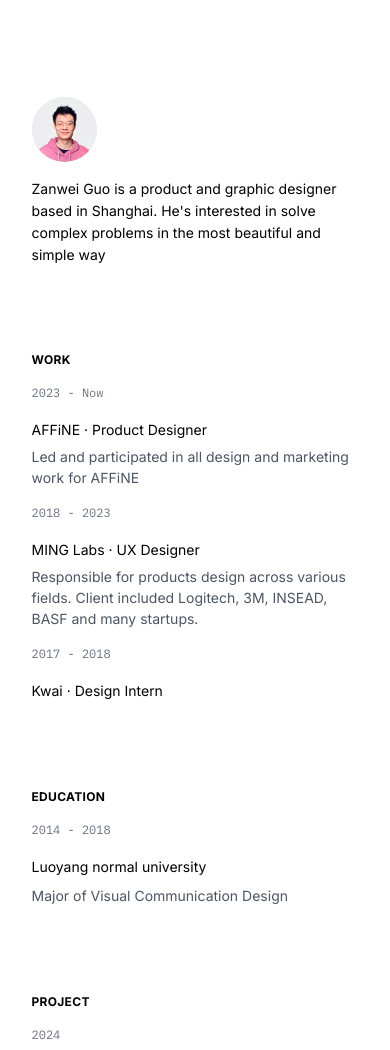
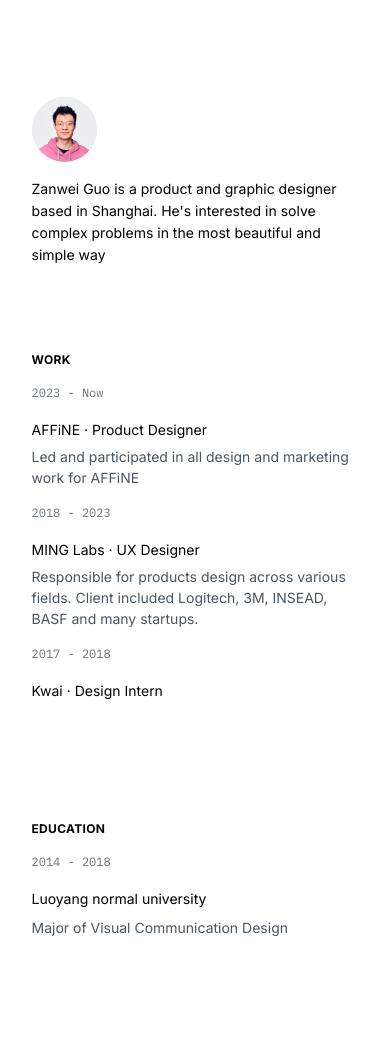
Before and after one commit to zanwei/cv, a website: page index.html in a window 390 px wide. Shown: the top 1050 px of the page. Drawn offline with nearby package versions, Linux system fonts and the light colour scheme.

Commit message:
Add mobile section spacing of 32px (2rem)

```diff
--- a/styles.css
+++ b/styles.css
@@ -92,6 +92,19 @@ a:hover {
 
     .mobile-full-width {
         width: 100%;
+    }
+
+    /* 移动端 section 间距 */
+    .section-work,
+    .section-education,
+    .section-project,
+    .section-contact {
+        margin-bottom: 2rem; /* 32px */
+    }
+
+    /* 最后一个 section 不需要下边距 */
+    .section-contact {
+        margin-bottom: 0;
     }
 }
 
```
